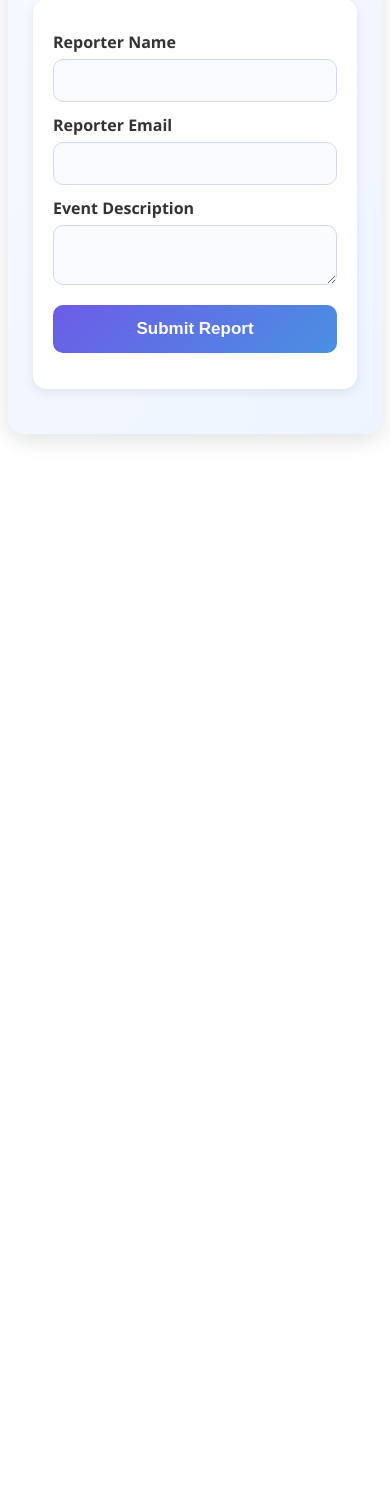
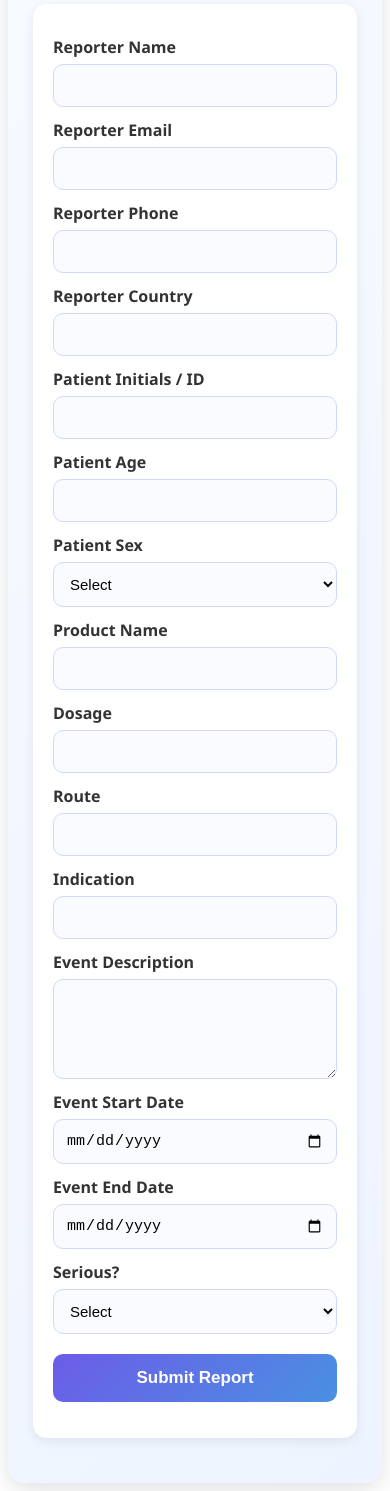
Before and after one commit to ksmtusallc/safety-reporting-app, a plain HTML site: page index.html in a window 390 px wide. Shown: the part 125-1616 px from the top of the page. Before the commit the page ends 844 px from the top, so only its background shows below. Drawn offline with Linux system fonts and the light colour scheme.

Commit message:
Enhance safety reporting form with additional fields
Added new fields for reporter phone, country, patient details, event dates, and serious indication. Improved form submission handling and accessibility features.

```diff
--- a/index.html
+++ b/index.html
@@ -2,61 +2,200 @@ html
 <!DOCTYPE html>
 <html lang="en">
 <head>
-    <meta charset="UTF-8">
-    <title>Safety Reporting Form</title>
-    <style>
-      *, *::before, *::after { box-sizing: border-box; }
-      .ae-container { max-width: 650px; margin: auto; padding: 25px; background: linear-gradient(135deg, #f7faff, #eef4ff); border-radius: 18px; box-shadow: 0 6px 22px rgba(0,0,0,0.12); font-family: "Segoe UI", Arial, sans-serif; }
-      .ae-section { background: white; padding: 20px; border-radius: 14px; box-shadow: 0 3px 12px rgba(0,0,0,0.08); margin-bottom: 20px; }
-      label { display: block; margin-top: 12px; font-weight: 600; color: #333; }
-      input, select, textarea { width: 100%; padding: 12px; margin-top: 6px; border: 1px solid #cfd8ff; border-radius: 10px; font-size: 15px; background: #f9fbff; }
-      button { width: 100%; padding: 14px; background: linear-gradient(135deg, #6c5ce7, #4a90e2); color: white; border: none; border-radius: 10px; cursor: pointer; font-size: 17px; font-weight: 600; margin-top: 20px; }
-      button:disabled { background: #ccc; cursor: not-allowed; }
-      #statusMessage { margin-top: 15px; text-align: center; font-weight: bold; }
-    </style>
+  <meta charset="UTF-8">
+  <meta name="viewport" content="width=device-width, initial-scale=1.0">
+  <title>Safety Reporting Form</title>
+  <style>
+    /* Fix for input alignment */
+    *, *::before, *::after {
+      box-sizing: border-box;
+    }
+
+    .ae-container {
+      max-width: 650px;
+      margin: auto;
+      padding: 25px;
+      background: linear-gradient(135deg, #f7faff, #eef4ff);
+      border-radius: 18px;
+      box-shadow: 0 6px 22px rgba(0,0,0,0.12);
+      font-family: "Segoe UI", Arial, sans-serif;
+    }
+
+    .ae-container h2 {
+      text-align: center;
+      margin-bottom: 20px;
+      color: #4a4a4a;
+      font-size: 26px;
+    }
+
+    .ae-section {
+      background: white;
+      padding: 20px;
+      border-radius: 14px;
+      box-shadow: 0 3px 12px rgba(0,0,0,0.08);
+      margin-bottom: 20px;
+    }
+
+    label {
+      display: block;
+      margin-top: 12px;
+      font-weight: 600;
+      color: #333;
+    }
+
+    input, select, textarea {
+      width: 100%;
+      padding: 12px;
+      margin-top: 6px;
+      border: 1px solid #cfd8ff;
+      border-radius: 10px;
+      font-size: 15px;
+      background: #f9fbff;
+    }
+
+    textarea { min-height: 100px; }
+
+    button {
+      width: 100%;
+      padding: 14px;
+      background: linear-gradient(135deg, #6c5ce7, #4a90e2);
+      color: white;
+      border: none;
+      border-radius: 10px;
+      cursor: pointer;
+      font-size: 17px;
+      font-weight: 600;
+      margin-top: 20px;
+      transition: 0.2s;
+    }
+
+    button:hover:not(:disabled) {
+      opacity: 0.9;
+    }
+
+    button:disabled {
+      background: #a0aec0;
+      cursor: not-allowed;
+    }
+
+    #statusMessage {
+      margin-top: 15px;
+      text-align: center;
+      font-weight: bold;
+    }
+  </style>
 </head>
 <body>
+
 <div class="ae-container">
   <h2>Safety Reporting Form</h2>
+
   <form id="aeForm" class="ae-section">
+    <!-- Added IDs and labels for accessibility -->
     <label for="reporterName">Reporter Name</label>
     <input type="text" id="reporterName" name="reporterName" required>
+
     <label for="reporterEmail">Reporter Email</label>
     <input type="email" id="reporterEmail" name="reporterEmail" required>
+
+    <label for="reporterPhone">Reporter Phone</label>
+    <input type="text" id="reporterPhone" name="reporterPhone">
+
+    <label for="reporterCountry">Reporter Country</label>
+    <input type="text" id="reporterCountry" name="reporterCountry">
+
+    <label for="patientInitials">Patient Initials / ID</label>
+    <input type="text" id="patientInitials" name="patientInitials">
+
+    <label for="patientAge">Patient Age</label>
+    <input type="number" id="patientAge" name="patientAge">
+
+    <label for="patientSex">Patient Sex</label>
+    <select id="patientSex" name="patientSex">
+      <option value="">Select</option>
+      <option>Male</option>
+      <option>Female</option>
+      <option>Other</option>
+    </select>
+
+    <label for="productName">Product Name</label>
+    <input type="text" id="productName" name="productName">
+
+    <label for="dosage">Dosage</label>
+    <input type="text" id="dosage" name="dosage">
+
+    <label for="route">Route</label>
+    <input type="text" id="route" name="route">
+
+    <label for="indication">Indication</label>
+    <input type="text" id="indication" name="indication">
+
     <label for="eventDescription">Event Description</label>
     <textarea id="eventDescription" name="eventDescription" required></textarea>
-    <!-- Add other fields here if needed -->
+
+    <label for="eventStartDate">Event Start Date</label>
+    <input type="date" id="eventStartDate" name="eventStartDate">
+
+    <label for="eventEndDate">Event End Date</label>
+    <input type="date" id="eventEndDate" name="eventEndDate">
+
+    <label for="serious">Serious?</label>
+    <select id="serious" name="serious">
+      <option value="">Select</option>
+      <option>Yes</option>
+      <option>No</option>
+    </select>
+
     <button type="submit" id="submitBtn">Submit Report</button>
+
     <p id="statusMessage"></p>
   </form>
 </div>
+
 <script>
 document.getElementById("aeForm").addEventListener("submit", async function (e) {
   e.preventDefault();
-  const btn = document.getElementById("submitBtn");
+
+  const form = e.target;
+  const submitBtn = document.getElementById("submitBtn");
   const status = document.getElementById("statusMessage");
-  const formData = new FormData(e.target);
-  const jsonData = Object.fromEntries(formData.entries());
 
-  btn.disabled = true;
+  // Disable button to prevent duplicate clicks
+  submitBtn.disabled = true;
+  status.style.color = "#4a90e2";
   status.innerText = "Submitting...";
 
+  const formData = new FormData(form);
+  const jsonData = {};
+  formData.forEach((value, key) => {
+    jsonData[key] = value;
+  });
+
   try {
+    // UPDATED: Now uses relative path for your own Vercel API
     const response = await fetch("/api/ae-report", {
       method: "POST",
       headers: { "Content-Type": "application/json" },
       body: JSON.stringify(jsonData)
     });
+
     if (response.ok) {
       status.style.color = "green";
-      status.innerText = "Success!";
-      e.target.reset();
-    } else { throw new Error(); }
-  } catch (err) {
+      status.innerText = "Report submitted successfully!";
+      form.reset();
+    } else {
+      status.style.color = "red";
+      status.innerText = "Submission failed. Please try again.";
+    }
+  } catch (error) {
     status.style.color = "red";
-    status.innerText = "Error. Try again.";
-  } finally { btn.disabled = false; }
+    status.innerText = "Network error. Please check your connection.";
+  } finally {
+    // Re-enable button
+    submitBtn.disabled = false;
+  }
 });
 </script>
+
 </body>
 </html>
```
